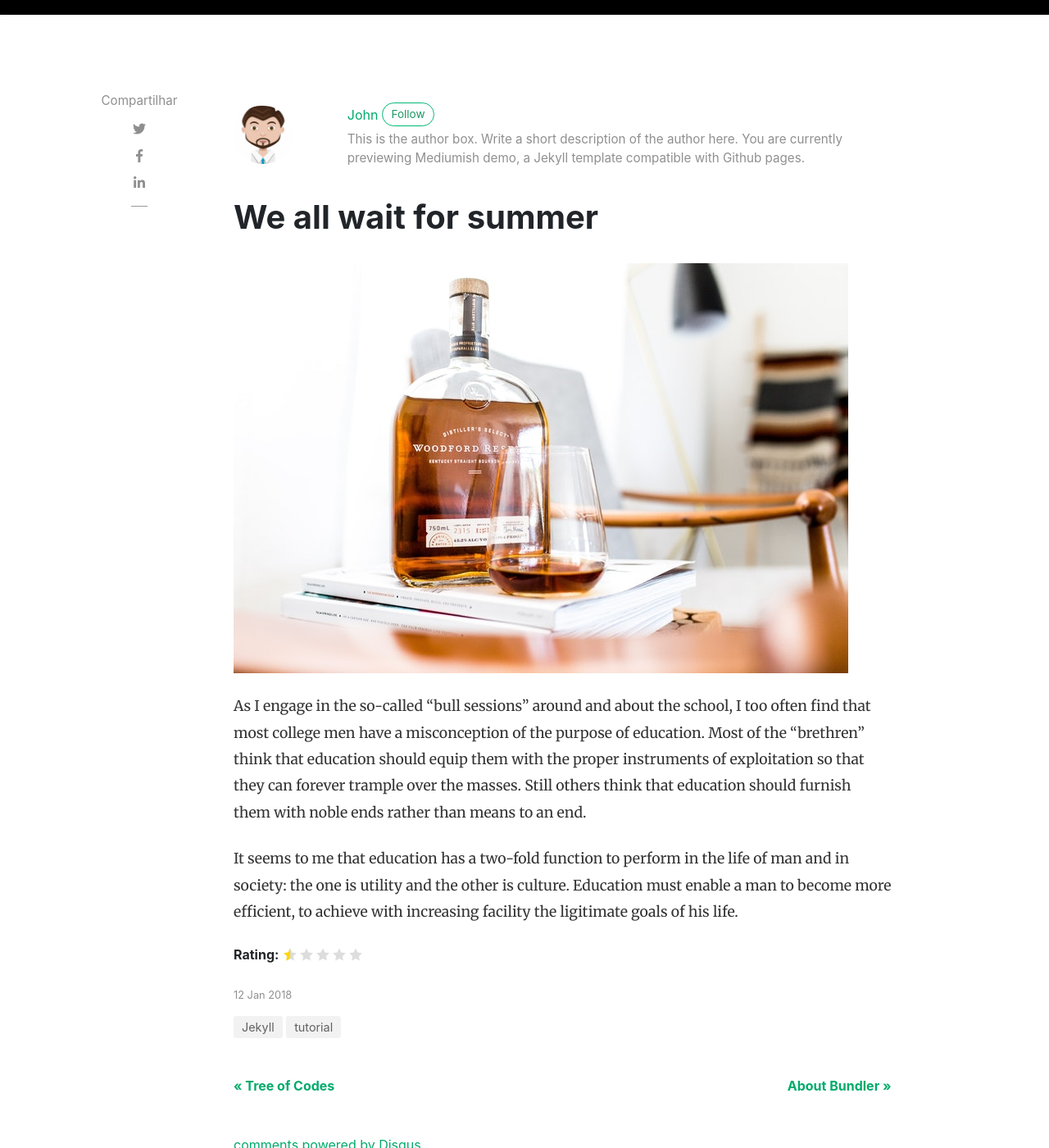
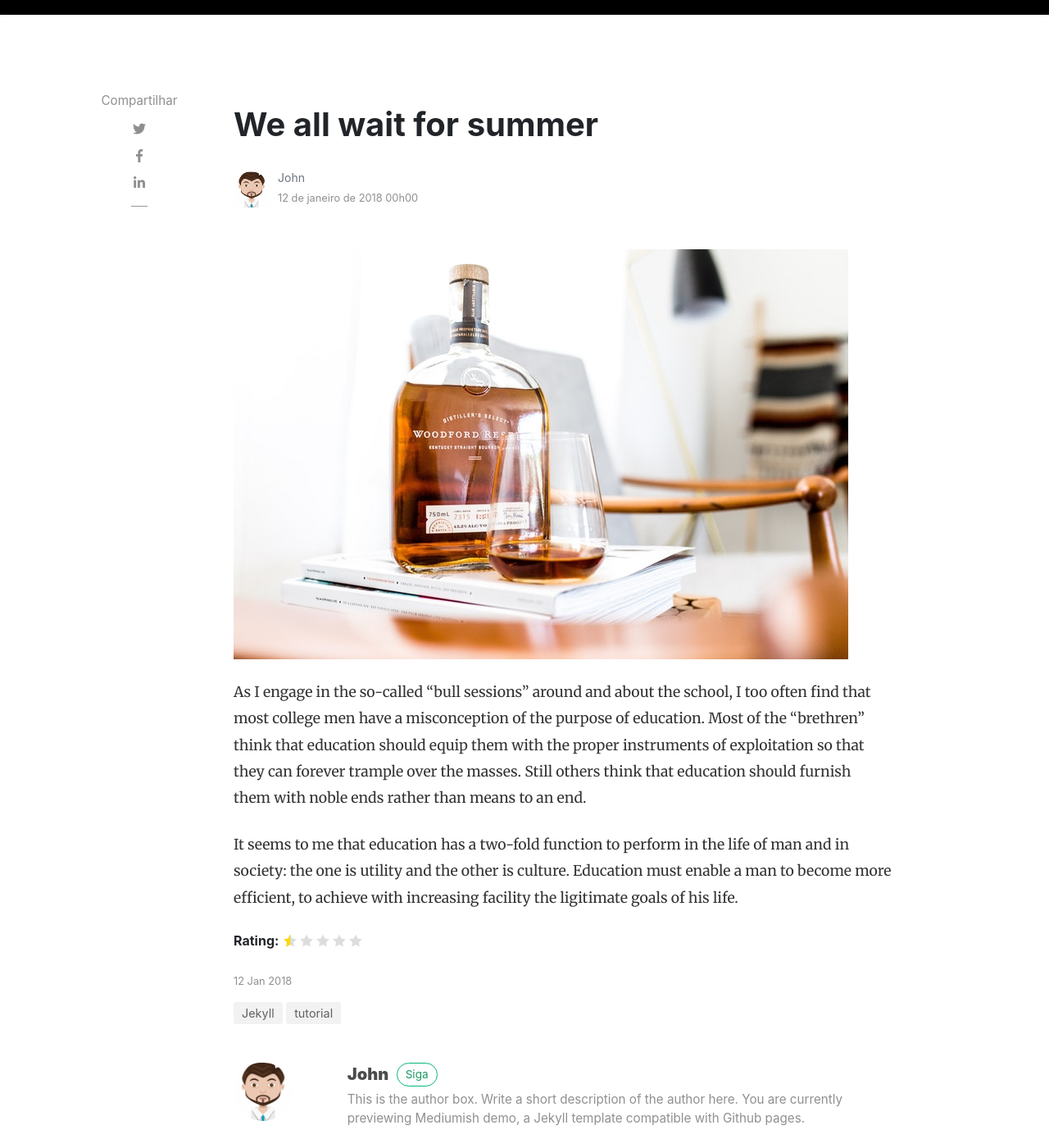
Before and after one commit to felipemotabr/sensocritico, a Jekyll site: the page built from _posts/2018-01-12-we-all-wait-for-summer.md, in a window 1280 px wide and 1400 px high. Shown: the whole window at 82% size. Built offline with Jekyll 4.4.1, drawn with Linux system fonts in a browser that asks for light colours; nearby versions of some CDN libraries; comment, search, counter and statistics services are not loaded.

Commit message:
Formatação das datas nas postagens

```diff
--- /dev/null
+++ b/_includes/date.html
@@ -0,0 +1,19 @@
+{% assign m = page.date | date: "%-m" %}
+{{ page.date | date: "%-d" }} de
+{% case m %}
+{% when '1' %}janeiro
+{% when '2' %}fevereiro
+{% when '3' %}março
+{% when '4' %}abril
+{% when '5' %}maio
+{% when '6' %}junho
+{% when '7' %}julho
+{% when '8' %}augusto
+{% when '9' %}setembro
+{% when '10' %}outubro
+{% when '11' %}novembro
+{% when '12' %}dezembro
+{% endcase %} de
+{{ page.date | date: "%Y" }}
+
+{{ page.date | date: "%Hh%M" }}
--- a/_layouts/post.html
+++ b/_layouts/post.html
@@ -21,25 +21,40 @@ post_class: post-template
         <div class="col-md-9 flex-first flex-md-unordered">
             <div class="mainheading">
 
+                <!-- Post Title -->
+                <h1 class="posttitle">{{ page.title }}</h1>
+
                  <!-- Author Box -->
                  {% if page.author %}
-                <div class="row post-top-meta">
-                    <div class="col-xs-12 col-md-3 col-lg-2 text-center text-md-left mb-4 mb-md-0">
+                 <div class="row post-new-meta">
+
+                     <div class="media">
+                        <a href="#" class="pull-left">
                             {% if author.avatar %}
-                        <img class="author-thumb" src="{{site.baseurl}}/{{ author.avatar }}" alt="{{ author.display_name }}">
+                            <img class="img-circle post-avatar" src="{{site.baseurl}}/{{ author.avatar }}" alt="{{ author.display_name }}">
                             {% else %}
-                        <img class="author-thumb" src="https://www.gravatar.com/avatar/{{ author.gravatar }}?s=250&d=mm&r=x" alt="{{ author.display_name }}">
+                            <img class="img-circle post-avatar" src="https://www.gravatar.com/avatar/{{ author.gravatar }}?s=250&d=mm&r=x" alt="{{ author.display_name }}">
                             {% endif %}
-                    </div>
-                    <div class="col-xs-12 col-md-9 col-lg-10 text-center text-md-left">
-                        <a target="_blank" class="link-dark" href="{{ author.web }}">{{ author.display_name }}</a><a target="_blank" href="{{ author.twitter }}" class="btn follow">Follow</a>
-                        <span class="author-description">{{ author.description }}</span>
+
+                        </a>
+                        <div class="media-body">
+                            <span class="text-muted pull-right post-author">
+                                {{ author.display_name }}
+                            </span>
+                            <p>
+                                <small>
+                                    <span class="post-date"><time class="post-date" datetime="{{ page.date | date:"%Y-%m-%d" }}">{% include date.html %}</time></span>
+                                    {% if page.last_modified_at %}
+                                    (Atualizado: <time datetime="{{ page.last_modified_at | date_to_xmlschema }}" itemprop="dateModified">{{ page.last_modified_at | date: "%b %-d, %Y" }}</time>)
+                                    {% endif %}
+                                </small>
+
+                            </p>
                         </div>
                     </div>
+
+                 </div>
                  {% endif %}
-
-                <!-- Post Title -->
-                <h1 class="posttitle">{{ page.title }}</h1>
 
             </div>
 
@@ -120,6 +135,24 @@ post_class: post-template
             </div>
             <!-- End Tags -->
 
+
+                <!-- Author Box -->
+                {% if page.author %}
+                <div class="row post-top-meta">
+                    <div class="col-xs-12 col-md-3 col-lg-2 text-center text-md-left mb-4 mb-md-0">
+                        {% if author.avatar %}
+                        <img class="author-thumb" src="{{site.baseurl}}/{{ author.avatar }}" alt="{{ author.display_name }}">
+                        {% else %}
+                        <img class="author-thumb" src="https://www.gravatar.com/avatar/{{ author.gravatar }}?s=250&d=mm&r=x" alt="{{ author.display_name }}">
+                        {% endif %}
+                    </div>
+                    <div class="col-xs-12 col-md-9 col-lg-10 text-center text-md-left">
+                        <span class="link-dark">{{ author.display_name }}</span> {% if author.twitter %} <a target="_blank" href="{{ author.twitter }}" class="btn follow">Siga</a>{% endif %}
+                        <span class="author-description">{{ author.description }}</span>
+                    </div>
+                </div>
+                {% endif %}
+
             <!-- Prev/Next -->
             <div class="row PageNavigation d-flex justify-content-between font-weight-bold">
             {% if page.previous.url %}
--- a/assets/css/screen.css
+++ b/assets/css/screen.css
@@ -953,3 +953,20 @@ iframe {
     opacity: 0;
     transition: opacity .25s;
 }
+
+.post-new-meta {
+    margin-top: 28px;
+    margin-bottom: 20px;
+    margin-left: 0;
+}
+.post-new-meta .post-avatar {
+    width: 44px;
+    height: 49px;
+    margin-right: 10px;
+    padding-top: 5px;
+}
+
+.post-new-meta .post-author{
+    font-size: 14px;
+    color: #555;
+}
```
Lines whose indentation alone changed are shown as unchanged.
